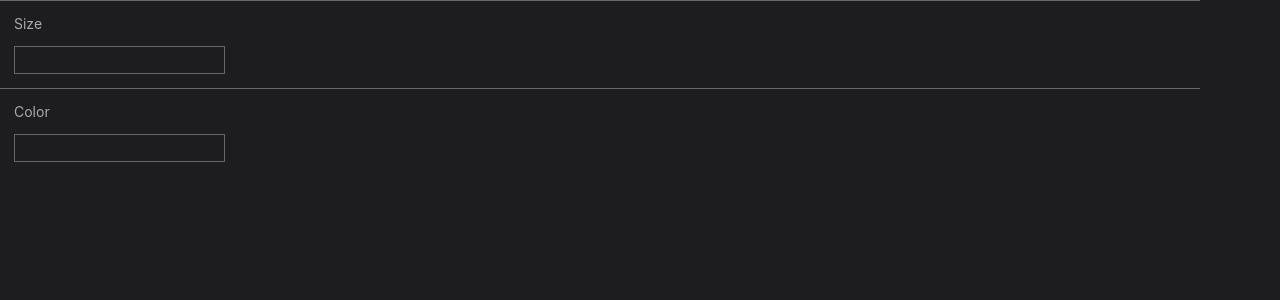
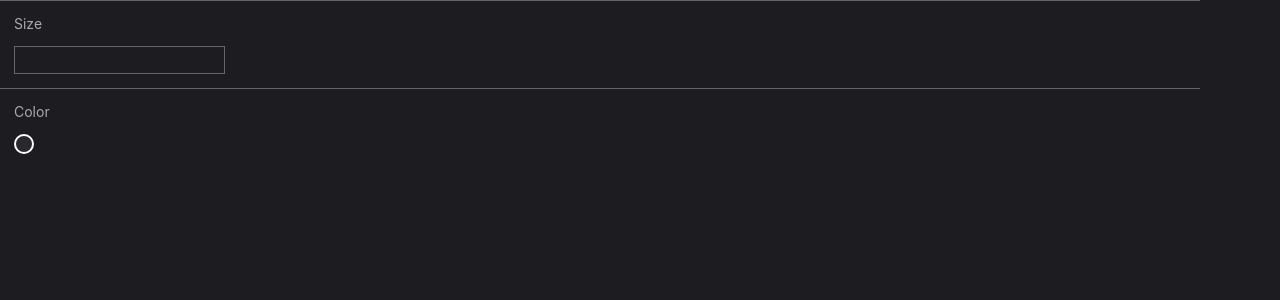
Before and after one commit to doing-something/playground, a Next.js app: page /canvas/draw/Form in a window 1280 px wide. Shown: the top 300 px of the page. Built offline with nearby package versions, Linux system fonts and the light colour scheme.

Commit message:
Add ColorPicker component

```diff
--- /dev/null
+++ b/components/ColorPicker/index.tsx
@@ -0,0 +1,80 @@
+import React, { FC, useState } from 'react'
+import { ChromePicker } from 'react-color';
+import styled from '@emotion/styled'
+
+const ColorButton = styled.button`
+    display: inline-block;
+    width: 20px;
+    height: 20px;
+    border-radius: 10px;
+    border: 2px solid #fff;
+    background-color: transparent;
+    outline: 0;
+    cursor: pointer;
+`
+
+const Wrapper = styled.div`
+    position: absolute;
+    z-index: 2;
+    margin-top: 30px;
+`
+
+const Cover = styled.div`
+    position: fixed;
+    top: 0;
+    right: 0;
+    bottom: 0;
+    left: 0;
+`
+
+const ColorPicker: FC = () => {
+    const [{ displayColorPicker, color }, setState] = useState({
+        displayColorPicker: false,
+        color: {
+            r: '40',
+            g: '40',
+            b: '46',
+            a: '1',
+        }
+    })
+    const { r, g, b, a } = color
+
+    const handleClick = () => {
+        setState(prev => ({
+            ...prev,
+            displayColorPicker: !prev.displayColorPicker
+        }))
+    }
+
+    const close = () => {
+        setState(prev => ({
+            ...prev,
+            displayColorPicker: false
+        }))
+    }
+
+    const handleChange = ({ rgb }) => {
+        setState(prev => ({
+            ...prev,
+            color: rgb
+        }))
+    }
+
+    return (
+        <>
+            <ColorButton
+                type="button"
+                onClick={handleClick}
+                style={{
+                    background: `rgba(${r}, ${g}, ${b}, ${a})`
+                }}
+            />
+            {displayColorPicker ? <Wrapper>
+                <Cover onClick={close} />
+                <ChromePicker color={color} onChange={handleChange} />
+            </Wrapper> : null}
+        </>
+    )
+}
+
+export default ColorPicker
--- a/package.json
+++ b/package.json
@@ -25,6 +25,7 @@
     "@emotion/styled": "^11.0.0",
     "next": "^10.0.2",
     "react": "^17.0.1",
+    "react-color": "^2.19.3",
     "react-dom": "^17.0.1"
   },
   "devDependencies": {
--- a/pages/canvas/draw/Form.tsx
+++ b/pages/canvas/draw/Form.tsx
@@ -1,7 +1,7 @@
 import React from 'react'
 import FieldSet from '../../../components/Form/FieldSet'
-import Checkbox from '../../../components/Form/Checkbox'
 import TextField from '../../../components/Form/TextField'
+import ColorPicker from '../../../components/ColorPicker'
 
 function Form() {
     return (
@@ -10,7 +10,7 @@ function Form() {
                 <TextField name="size" />
             </FieldSet>
             <FieldSet title="Color">
-                <TextField name="color" />
+                <ColorPicker />
             </FieldSet>
         </form>
     )
```
Also changed, not shown: 1 other file (tests, documents, lock files or other folders).
